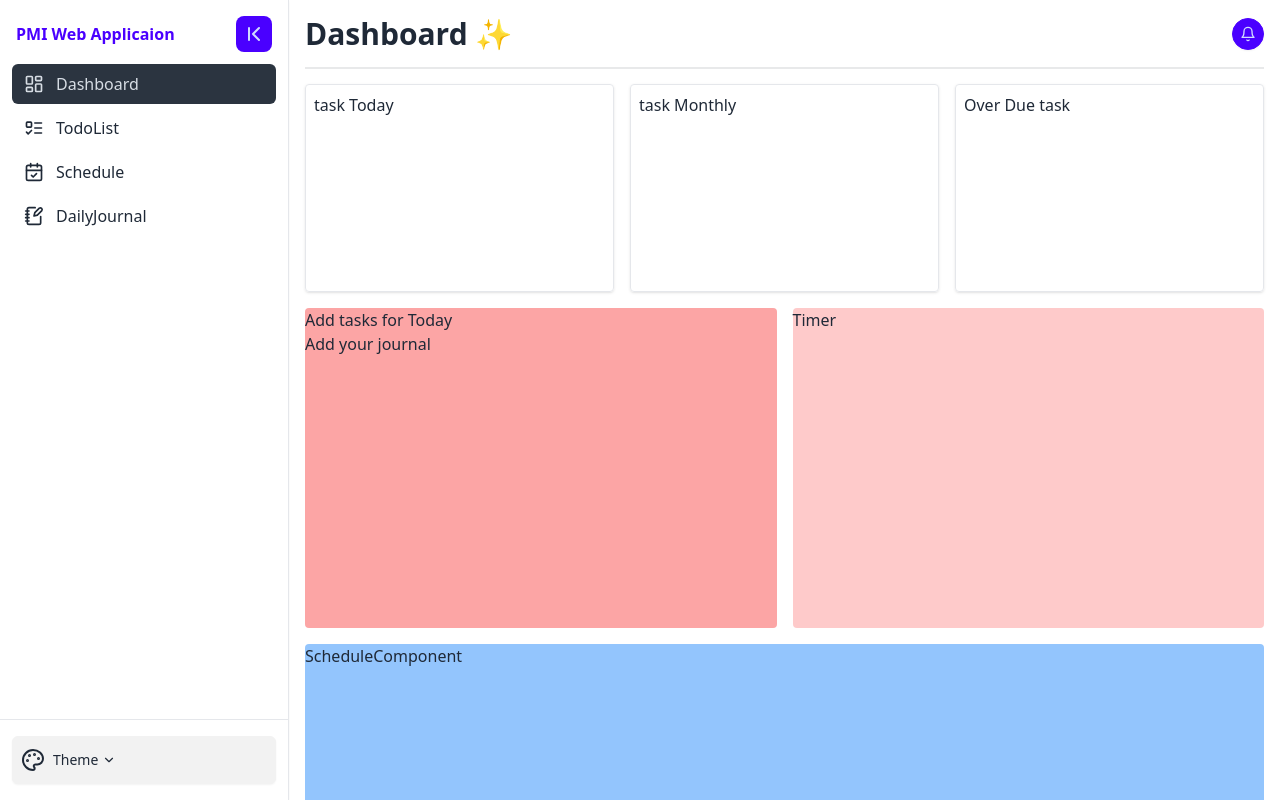
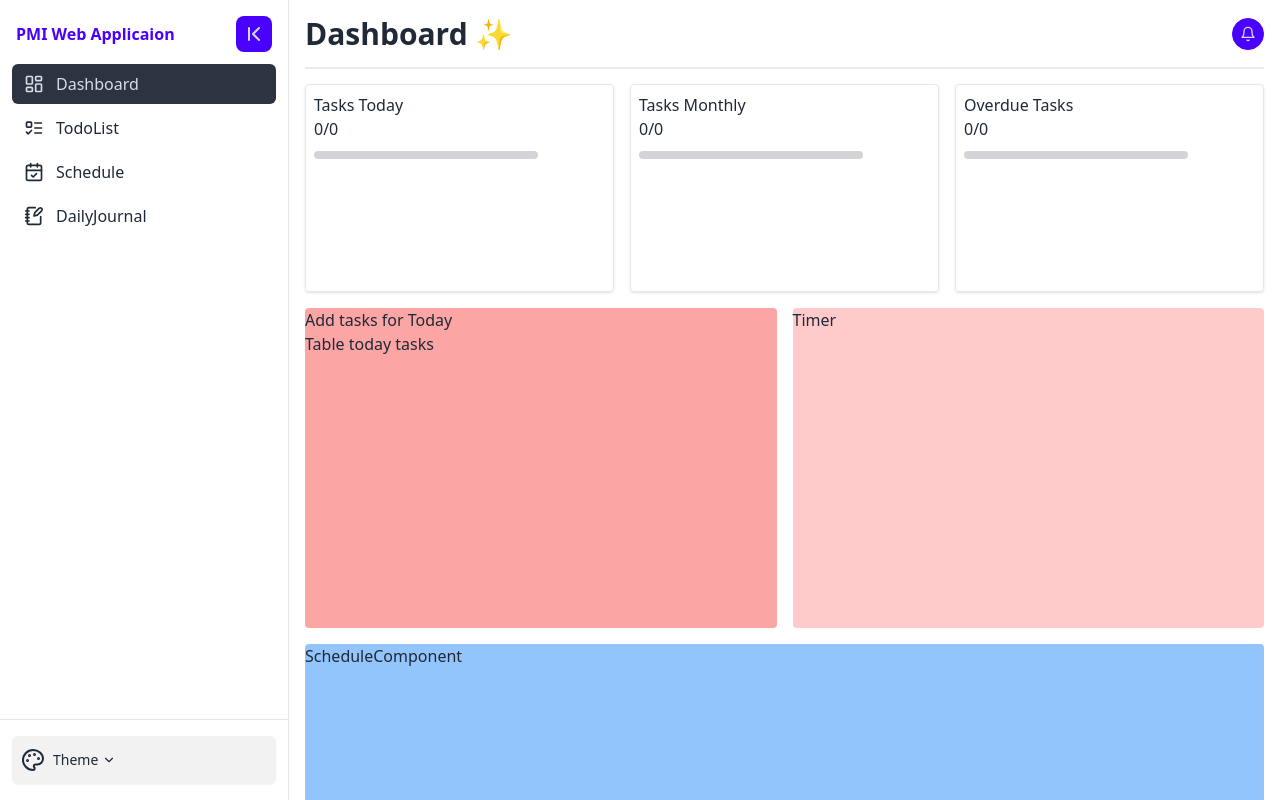
Before and after one commit to ballpanuwat25/Final-Project-Front-end-Dev-Init, a React (Create React App) app: page / in a window 1280 px wide. Built offline with nearby package versions, Linux system fonts and the light colour scheme.

Commit message:
Updated 16.01.2024

```diff
--- a/src/App.js
+++ b/src/App.js
@@ -40,7 +40,7 @@ const App = () => {
           <div className='bg-red-300 w-full rounded h-52 md:h-80'>
             <div>
               <div>Add tasks for Today</div>
-              <div>Add your journal</div>
+              <div>Table today tasks</div>
             </div>
           </div>
 
--- a/src/components/layout/TodoComponent.js
+++ b/src/components/layout/TodoComponent.js
@@ -1,13 +1,59 @@
-import React from 'react'
+import React, { useState, useEffect } from 'react';
+import { isToday, isThisMonth, differenceInDays } from 'date-fns';
 
 function TodoComponent() {
+    const [todoList, setTodoList] = useState([]);
+
+    useEffect(() => {
+        const savedTasks = JSON.parse(localStorage.getItem('tasks')) || [];
+        setTodoList(savedTasks);
+    }, []);
+
+    const getTodayTasksCount = () => {
+        const todayTasks = todoList.filter(task => isToday(new Date(task.task_dueDate)));
+        const completedTasks = todayTasks.filter(task => task.task_status === 'Completed');
+        return { completed: completedTasks.length, total: todayTasks.length };
+    };
+
+    const getMonthlyTasksCount = () => {
+        const monthlyTasks = todoList.filter(task => isThisMonth(new Date(task.task_dueDate)));
+        const completedTasks = monthlyTasks.filter(task => task.task_status === 'Completed');
+        return { completed: completedTasks.length, total: monthlyTasks.length };
+    };
+
+    const getOverdueTasksCount = () => {
+        const overdueTasks = todoList.filter(task => differenceInDays(new Date(task.task_dueDate), new Date()) < 0);
+        const completedTasks = overdueTasks.filter(task => task.task_status === 'Completed');
+        return { completed: completedTasks.length, total: overdueTasks.length };
+    };
+
+    const calculateProgress = ({ completed, total }) => {
+        return total === 0 ? 0 : (completed / total) * 100;
+    };
+
+    const todayTasks = getTodayTasksCount();
+    const monthlyTasks = getMonthlyTasksCount();
+    const overdueTasks = getOverdueTasksCount();
+
     return (
         <div className='grid grid-cols-1 lg:grid-cols-3 gap-4 justify-between items-center'>
-            <div className='border shadow w-full h-52 rounded p-2'>task Today</div>
-            <div className='border shadow w-full h-52 rounded p-2'>task Monthly</div>
-            <div className='border shadow w-full h-52 rounded p-2'>Over Due task</div>
+            <div className='border shadow w-full h-52 rounded p-2'>
+                <h2>Tasks Today</h2>
+                <div>{`${todayTasks.completed}/${todayTasks.total}`}</div>
+                <progress className="progress progress-primary w-56" value={calculateProgress(todayTasks)} max="100"></progress>
+            </div>
+            <div className='border shadow w-full h-52 rounded p-2'>
+                <h2>Tasks Monthly</h2>
+                <div>{`${monthlyTasks.completed}/${monthlyTasks.total}`}</div>
+                <progress className="progress progress-primary w-56" value={calculateProgress(monthlyTasks)} max="100"></progress>
+            </div>
+            <div className='border shadow w-full h-52 rounded p-2'>
+                <h2>Overdue Tasks</h2>
+                <div>{`${overdueTasks.completed}/${overdueTasks.total}`}</div>
+                <progress className="progress progress-primary w-56" value={calculateProgress(overdueTasks)} max="100"></progress>
+            </div>
         </div>
-    )
+    );
 }
 
-export default TodoComponent
+export default TodoComponent;
```
